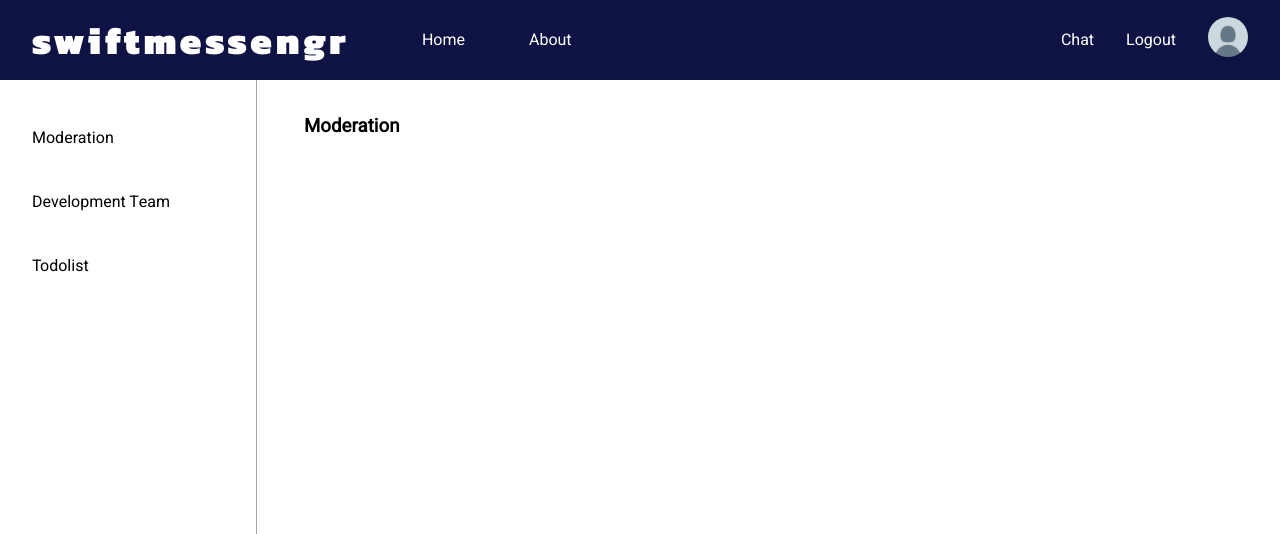
After one commit to agnlt64/swift-messenger, a Flask app: page /admin/moderation in a window 1280 px wide; the page is wider, and only the part inside the window is pictured. The commit adds this page. Shown: the top 534 px of that part. Run offline with Flask 3, Linux system fonts and the light colour scheme; the visitor is signed in with stand-in values (Sample User, id 1); some libraries are stand-ins or nearby versions.

Commit message:
minor changes

```diff
--- a/app/client/templates/admin/admin.html
+++ b/app/client/templates/admin/admin.html
@@ -13,7 +13,7 @@ SwiftMessengr - Admin Dashboard
     <div class="sidebar">
         <ul>
             <li>
-                <a href="/admin">Moderation</a>
+                <a href="/admin/moderation">Moderation</a>
             </li>
             <li>
                 <a href="/admin/team">Development Team</a>
--- /dev/null
+++ b/app/client/templates/admin/moderation.html
@@ -0,0 +1,7 @@
+{% extends "admin/admin.html" %}
+
+{% block admin_content %}
+<section class="moderation">
+    <h1>Moderation</h1>
+</section>
+{% endblock %}
--- a/app/client/templates/base.html
+++ b/app/client/templates/base.html
@@ -33,7 +33,9 @@
     {% endwith %}
 
     <nav class="nav" id="navbar">
-        <span class="logo">swiftmessengr</span>
+        <a href="/">
+            <span class="logo">swiftmessengr</span>
+        </a>
         <ul>
             <li>
                 <a href="/">Home</a>
--- a/app/client/templates/messages/send_message.html
+++ b/app/client/templates/messages/send_message.html
@@ -59,7 +59,7 @@
       data-sender="{{ user.username }}"
       data-last-id="{{ messages[-1].id }}"
     >
-    <input type="text" name="message" class="send-message" id="message" placeholder="Enter a message..." autocomplete="off" />
+    <input type="text" name="message" class="send-message" id="message" placeholder="Write a message..." autocomplete="off" />
 </form>
 {% endblock %}
 
--- a/app/views.py
+++ b/app/views.py
@@ -62,7 +62,12 @@ def logout():
 @views.route('/admin')
 @login_required
 def admin_page():
-    return render_template('admin/admin.html')
+    return redirect(url_for('views.moderation_page'))
+
+@views.route('/admin/moderation')
+@login_required
+def moderation_page():
+    return render_template('admin/moderation.html')
 
 @views.route('/admin/team')
 @login_required
```
